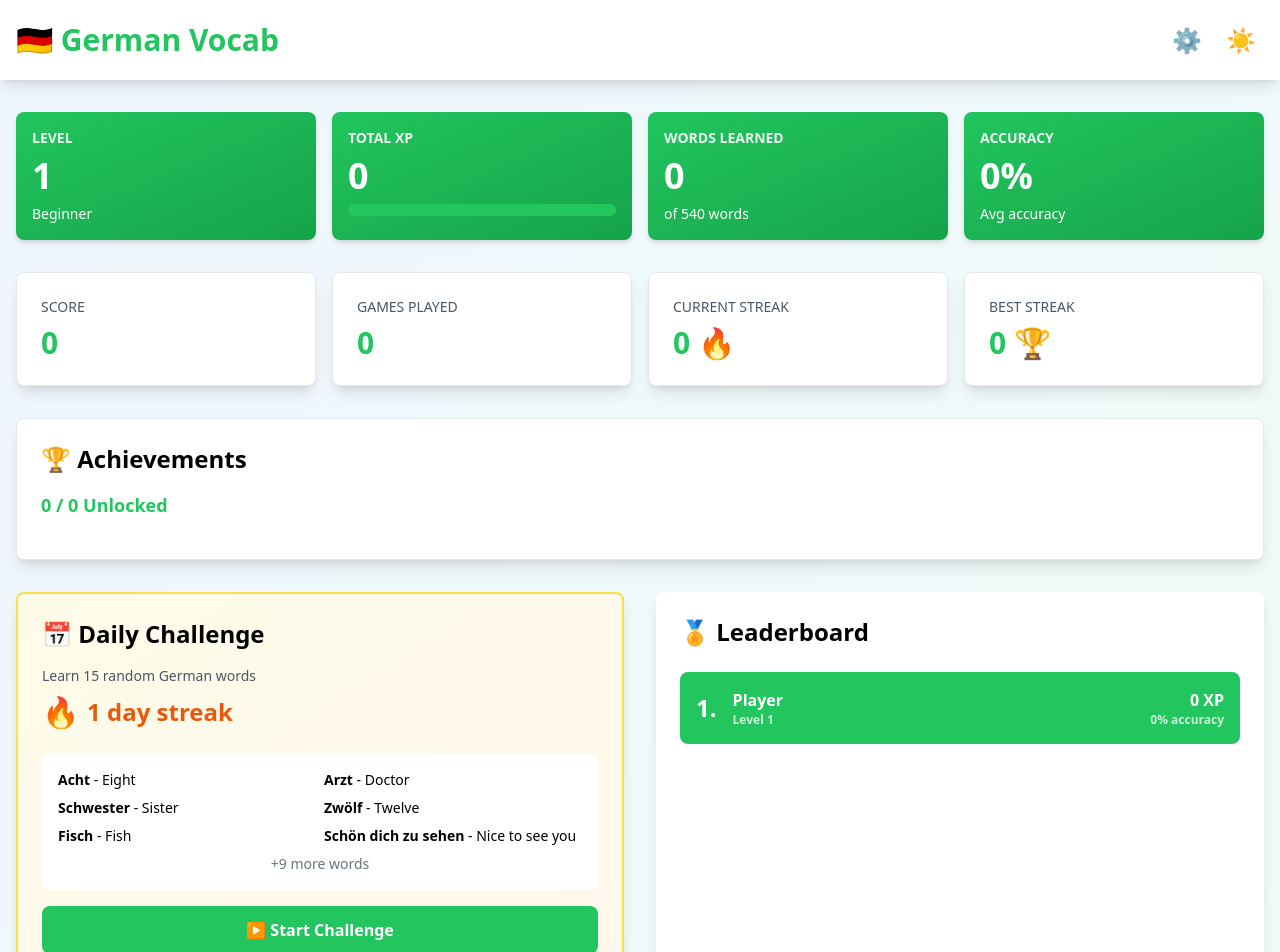
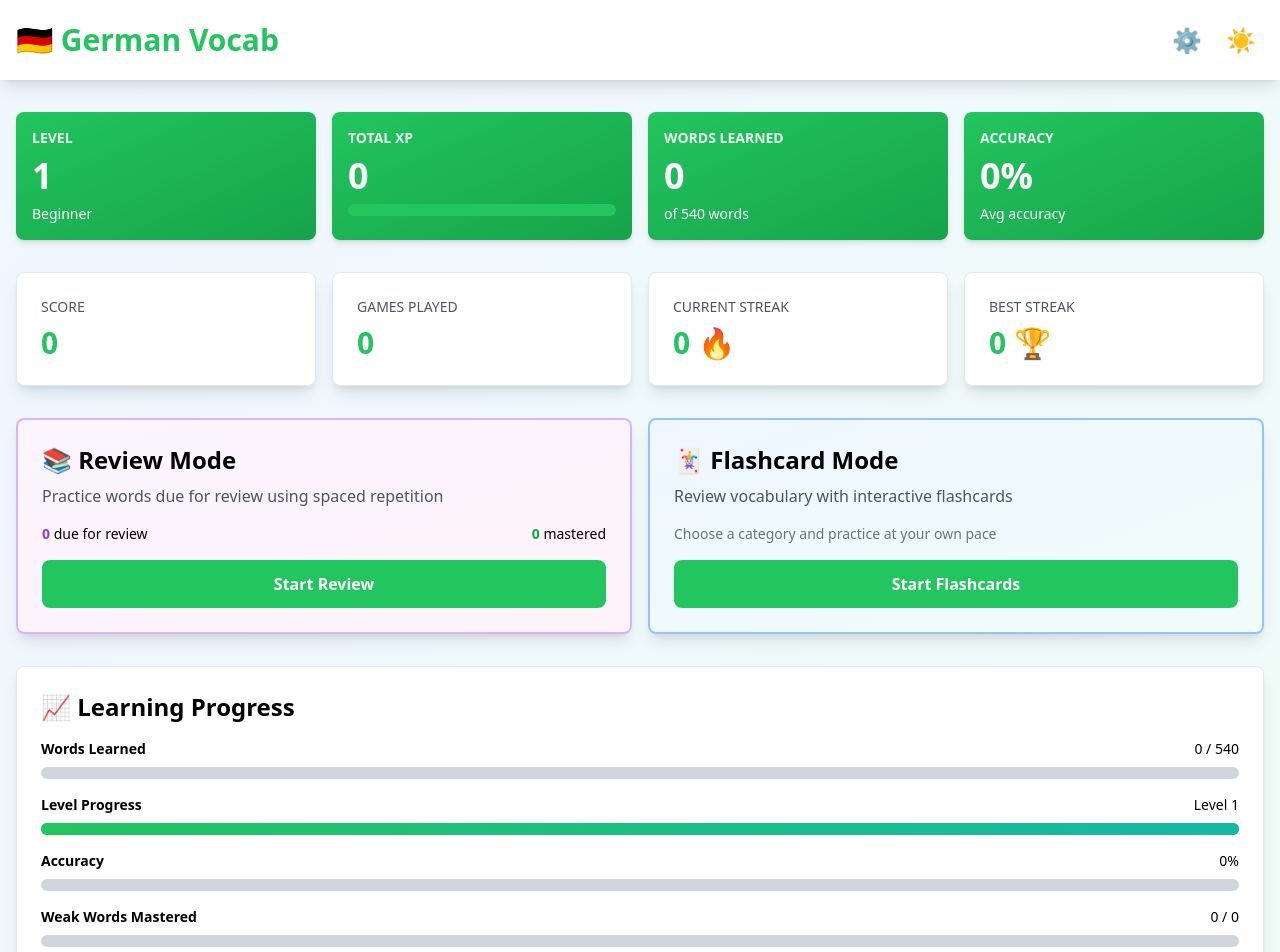
Before and after one commit to saranjthilak/German-Learning-APP, a React (Vite) app: page / in a window 1280 px wide. Shown: the top 952 px of the page. Built offline with nearby package versions, Linux system fonts and the light colour scheme.

Commit message:
added flashcards

```diff
--- a/src/components/Dashboard.tsx
+++ b/src/components/Dashboard.tsx
@@ -4,6 +4,8 @@ import { StorageManager } from '../utils/storage';
 import AchievementsPanel from './AchievementsPanel';
 import Leaderboard from './Leaderboard';
 import DailyChallenge from './DailyChallenge';
+import ReviewMode from './ReviewMode';
+import FlashcardMode from './FlashcardMode';
 
 interface DashboardProps {
   userData: UserData;
@@ -11,11 +13,15 @@ interface DashboardProps {
 
 const Dashboard: React.FC<DashboardProps> = ({ userData }) => {
   const [unlockedAchievements, setUnlockedAchievements] = useState(0);
+  const [showReviewMode, setShowReviewMode] = useState(false);
+  const [showFlashcardMode, setShowFlashcardMode] = useState(false);
 
   useEffect(() => {
     const count = userData.achievements.filter(a => a.unlocked).length;
     setUnlockedAchievements(count);
   }, [userData.achievements]);
+
+  const weakWordsStats = StorageManager.getWeakWordsStats();
 
   const getLevelName = (level: number): string => {
     if (level < 2) return 'Beginner';
@@ -32,6 +38,14 @@ const Dashboard: React.FC<DashboardProps> = ({ userData }) => {
   const currentLevelXP = userData.stats.level * 100;
   const nextLevelXP = getNextLevelXP(userData.stats.level);
   const xpProgress = ((userData.stats.totalXP - currentLevelXP) / (nextLevelXP - currentLevelXP)) * 100;
+
+  if (showReviewMode) {
+    return <ReviewMode userData={userData} onClose={() => setShowReviewMode(false)} />;
+  }
+
+  if (showFlashcardMode) {
+    return <FlashcardMode onClose={() => setShowFlashcardMode(false)} />;
+  }
 
   return (
     <div className="space-y-8">
@@ -70,31 +84,129 @@ const Dashboard: React.FC<DashboardProps> = ({ userData }) => {
 
       {/* Secondary Stats Row */}
       <div className="grid grid-cols-1 md:grid-cols-2 lg:grid-cols-4 gap-4">
-        <div className={`game-card p-6 ${userData.stats.darkMode ? 'bg-gray-800 border border-gray-700' : 'bg-white border border-gray-200'}`}>
+        <div className={`game-card p-6 ${userData.darkMode ? 'bg-gray-800 border border-gray-700' : 'bg-white border border-gray-200'}`}>
           <p className="text-gray-600 dark:text-gray-400 text-sm">SCORE</p>
           <p className="text-3xl font-bold text-primary mt-2">{userData.stats.totalScore.toLocaleString()}</p>
         </div>
 
-        <div className={`game-card p-6 ${userData.stats.darkMode ? 'bg-gray-800 border border-gray-700' : 'bg-white border border-gray-200'}`}>
+        <div className={`game-card p-6 ${userData.darkMode ? 'bg-gray-800 border border-gray-700' : 'bg-white border border-gray-200'}`}>
           <p className="text-gray-600 dark:text-gray-400 text-sm">GAMES PLAYED</p>
           <p className="text-3xl font-bold text-primary mt-2">{userData.stats.gamesCompleted}</p>
         </div>
 
-        <div className={`game-card p-6 ${userData.stats.darkMode ? 'bg-gray-800 border border-gray-700' : 'bg-white border border-gray-200'}`}>
+        <div className={`game-card p-6 ${userData.darkMode ? 'bg-gray-800 border border-gray-700' : 'bg-white border border-gray-200'}`}>
           <p className="text-gray-600 dark:text-gray-400 text-sm">CURRENT STREAK</p>
           <p className="text-3xl font-bold text-primary mt-2">
             {userData.stats.currentStreak} 🔥
           </p>
         </div>
 
-        <div className={`game-card p-6 ${userData.stats.darkMode ? 'bg-gray-800 border border-gray-700' : 'bg-white border border-gray-200'}`}>
+        <div className={`game-card p-6 ${userData.darkMode ? 'bg-gray-800 border border-gray-700' : 'bg-white border border-gray-200'}`}>
           <p className="text-gray-600 dark:text-gray-400 text-sm">BEST STREAK</p>
           <p className="text-3xl font-bold text-primary mt-2">{userData.stats.bestStreak} 🏆</p>
         </div>
       </div>
 
+      {/* Learning Modes */}
+      <div className="grid grid-cols-1 md:grid-cols-2 gap-4">
+        <div className={`game-card p-6 bg-gradient-to-br from-purple-50 to-pink-50 dark:from-purple-900/20 dark:to-pink-900/20 border-2 border-purple-300 dark:border-purple-700`}>
+          <h3 className="text-2xl font-bold mb-2">📚 Review Mode</h3>
+          <p className="text-gray-600 dark:text-gray-400 mb-4">
+            Practice words due for review using spaced repetition
+          </p>
+          <div className="flex items-center justify-between mb-4">
+            <div className="text-sm">
+              <span className="font-bold text-purple-600">{weakWordsStats.due}</span> due for review
+            </div>
+            <div className="text-sm">
+              <span className="font-bold text-green-600">{weakWordsStats.mastered}</span> mastered
+            </div>
+          </div>
+          <button
+            onClick={() => setShowReviewMode(true)}
+            className="button-primary w-full"
+          >
+            Start Review
+          </button>
+        </div>
+
+        <div className={`game-card p-6 bg-gradient-to-br from-blue-50 to-teal-50 dark:from-blue-900/20 dark:to-teal-900/20 border-2 border-blue-300 dark:border-blue-700`}>
+          <h3 className="text-2xl font-bold mb-2">🃏 Flashcard Mode</h3>
+          <p className="text-gray-600 dark:text-gray-400 mb-4">
+            Review vocabulary with interactive flashcards
+          </p>
+          <p className="text-sm text-gray-500 dark:text-gray-500 mb-4">
+            Choose a category and practice at your own pace
+          </p>
+          <button
+            onClick={() => setShowFlashcardMode(true)}
+            className="button-primary w-full"
+          >
+            Start Flashcards
+          </button>
+        </div>
+      </div>
+
+      {/* Progress Chart */}
+      <div className={`game-card p-6 ${userData.darkMode ? 'bg-gray-800 border border-gray-700' : 'bg-white border border-gray-200'}`}>
+        <h3 className="text-2xl font-bold mb-4">📈 Learning Progress</h3>
+        <div className="space-y-4">
+          <div>
+            <div className="flex justify-between mb-2">
+              <span className="text-sm font-semibold">Words Learned</span>
+              <span className="text-sm">{userData.stats.wordsLearned} / 540</span>
+            </div>
+            <div className="progress-bar">
+              <div
+                className="progress-fill bg-gradient-to-r from-blue-500 to-purple-500"
+                style={{ width: `${(userData.stats.wordsLearned / 540) * 100}%` }}
+              ></div>
+            </div>
+          </div>
+
+          <div>
+            <div className="flex justify-between mb-2">
+              <span className="text-sm font-semibold">Level Progress</span>
+              <span className="text-sm">Level {userData.stats.level}</span>
+            </div>
+            <div className="progress-bar">
+              <div
+                className="progress-fill bg-gradient-to-r from-green-500 to-teal-500"
+                style={{ width: `${xpProgress}%` }}
+              ></div>
+            </div>
+          </div>
+
+          <div>
+            <div className="flex justify-between mb-2">
+              <span className="text-sm font-semibold">Accuracy</span>
+              <span className="text-sm">{userData.stats.accuracy}%</span>
+            </div>
+            <div className="progress-bar">
+              <div
+                className="progress-fill bg-gradient-to-r from-orange-500 to-red-500"
+                style={{ width: `${userData.stats.accuracy}%` }}
+              ></div>
+            </div>
+          </div>
+
+          <div>
+            <div className="flex justify-between mb-2">
+              <span className="text-sm font-semibold">Weak Words Mastered</span>
+              <span className="text-sm">{weakWordsStats.mastered} / {weakWordsStats.total}</span>
+            </div>
+            <div className="progress-bar">
+              <div
+                className="progress-fill bg-gradient-to-r from-purple-500 to-pink-500"
+                style={{ width: `${weakWordsStats.total > 0 ? (weakWordsStats.mastered / weakWordsStats.total) * 100 : 0}%` }}
+              ></div>
+            </div>
+          </div>
+        </div>
+      </div>
+
       {/* Achievements Quick View */}
-      <div className={`game-card p-6 ${userData.stats.darkMode ? 'bg-gray-800 border border-gray-700' : 'bg-white border border-gray-200'}`}>
+      <div className={`game-card p-6 ${userData.darkMode ? 'bg-gray-800 border border-gray-700' : 'bg-white border border-gray-200'}`}>
         <h3 className="text-2xl font-bold mb-4">🏆 Achievements</h3>
         <p className="text-lg font-semibold text-primary mb-4">
           {unlockedAchievements} / {userData.achievements.length} Unlocked
```
